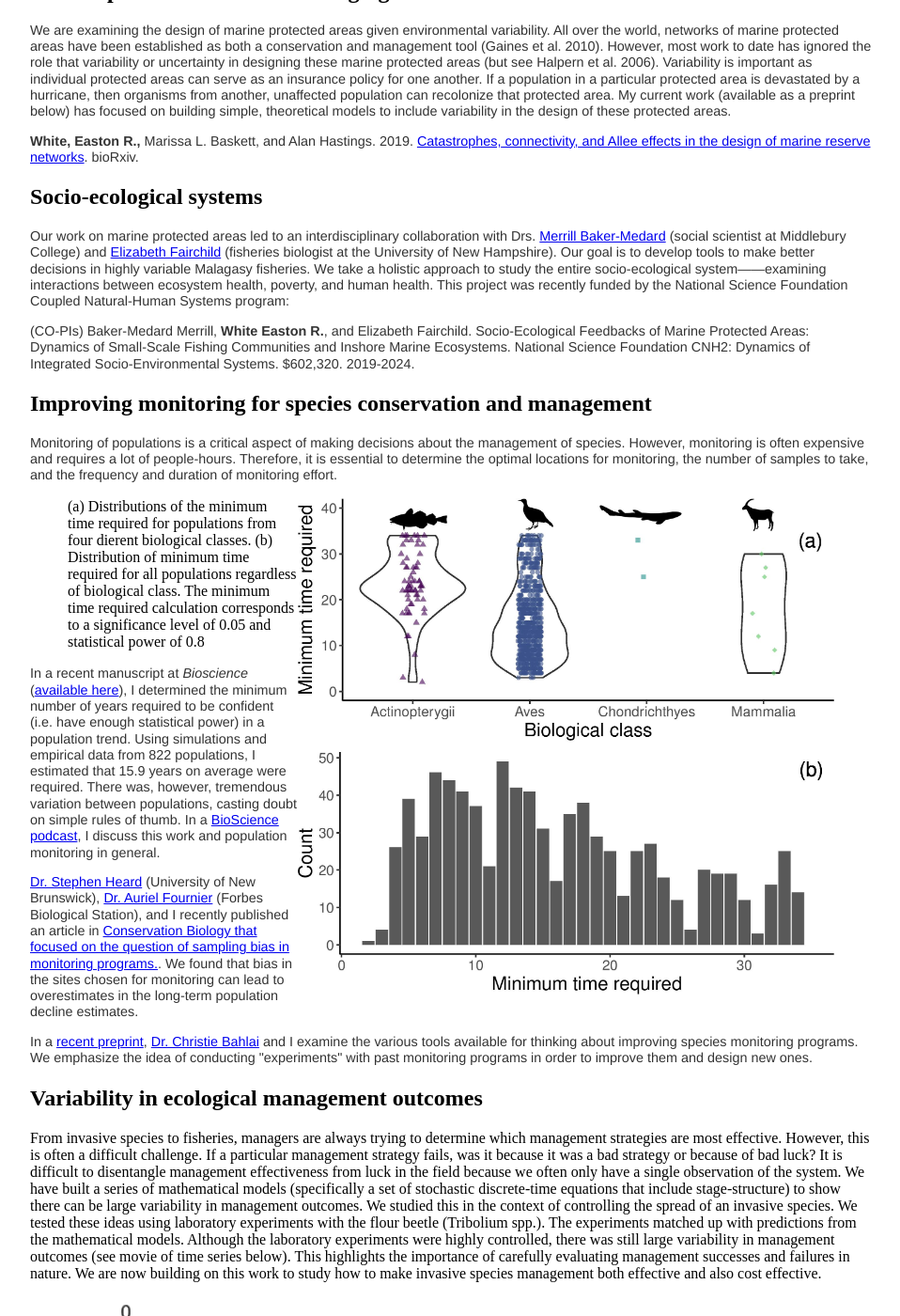
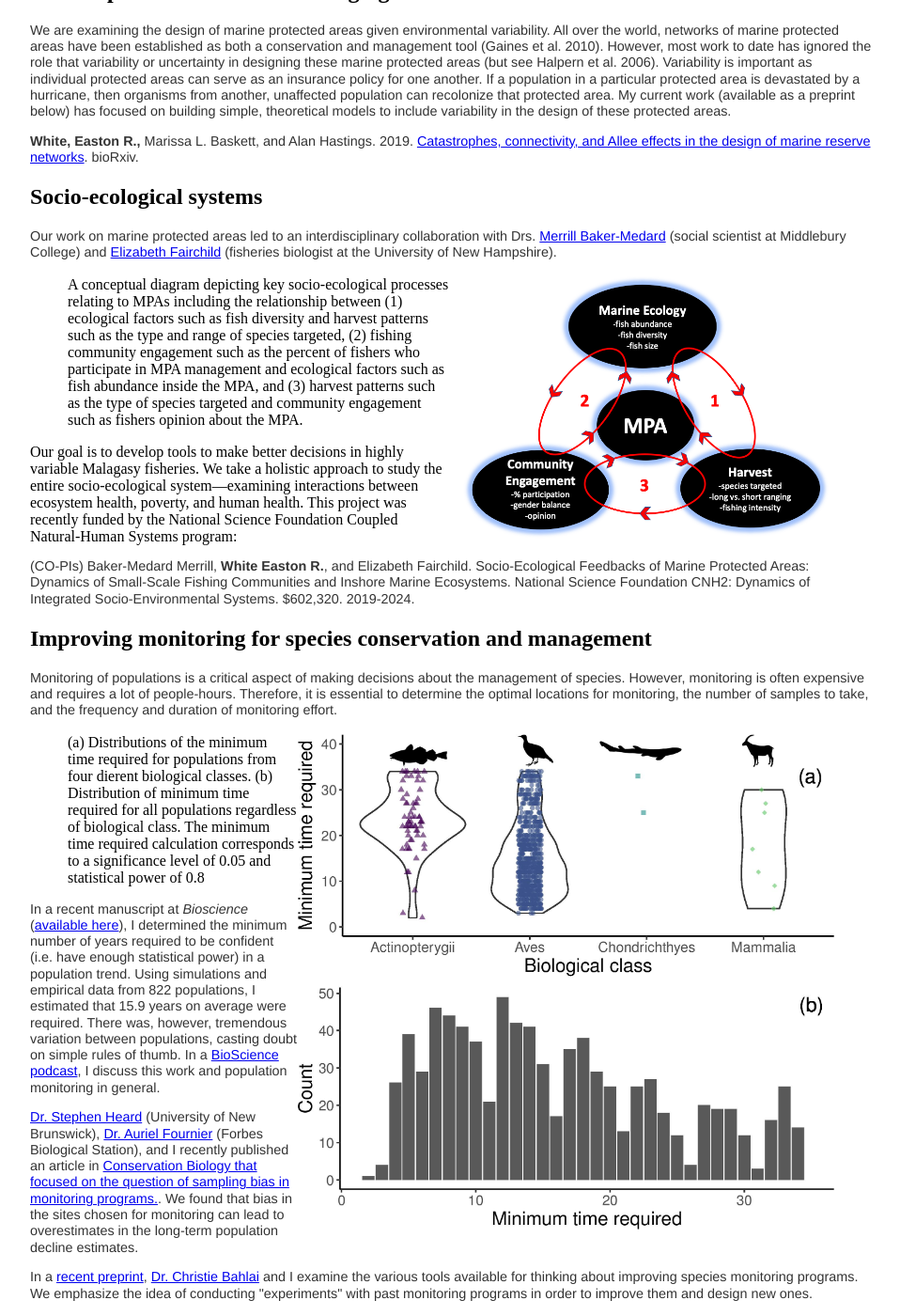
Before and after one commit to eastonwhite/eastonwhite.github.io, a Jekyll site: the page built from research/index.html, in a window 1280 px wide and 1400 px high, scrolled down 846 px. Shown: the whole window at 94% size, without its empty margins (160-1118 px from the left). Built offline with Jekyll 4.4.1, drawn with Linux system fonts in a browser that asks for light colours; some of the changed text lies outside the part shown.

Commit message:
added figure for socio-ecological system questions

```diff
--- a/research/index.html
+++ b/research/index.html
@@ -29,7 +29,14 @@ title: Easton R. White | Research
 
 <p><a name="SES"></a></p>
 <h2>Socio-ecological systems</h2>
-<p>Our work on marine protected areas led to an interdisciplinary collaboration with Drs. <a href="http://www.middlebury.edu/academics/es/faculty/node/480378" target="_blank" rel="noopener noreferrer">Merrill Baker-Medard</a> (social scientist at Middlebury College) and <a href="https://marine.unh.edu/faculty-member/elizabeth-fairchild" target="_blank" rel="noopener noreferrer">Elizabeth Fairchild</a> (fisheries biologist at the University of New Hampshire). Our goal is to develop tools to make better decisions in highly variable Malagasy fisheries. We take a holistic approach to study the entire socio-ecological system——examining interactions between ecosystem health, poverty, and human health. This project was recently funded by the National Science Foundation Coupled Natural-Human Systems program:</p>
+<p>Our work on marine protected areas led to an interdisciplinary collaboration with Drs. <a href="http://www.middlebury.edu/academics/es/faculty/node/480378" target="_blank" rel="noopener noreferrer">Merrill Baker-Medard</a> (social scientist at Middlebury College) and <a href="https://marine.unh.edu/faculty-member/elizabeth-fairchild" target="_blank" rel="noopener noreferrer">Elizabeth Fairchild</a> (fisheries biologist at the University of New Hampshire).
+
+ <figure>
+  <img src="/images/socio_eco_mpas.png" alt="socio-eco-system" align="right" style="width:50%">
+  <figcaption>A conceptual diagram depicting key socio-ecological processes relating to MPAs including the relationship between (1) ecological factors such as fish diversity and harvest patterns such as the type and range of species targeted, (2) fishing community engagement such as the percent of fishers who participate in MPA management and ecological factors such as fish abundance inside the MPA, and (3) harvest patterns such as the type of species targeted and community engagement such as fishers opinion about the MPA.</figcaption>
+</figure>
+
+Our goal is to develop tools to make better decisions in highly variable Malagasy fisheries. We take a holistic approach to study the entire socio-ecological system—examining interactions between ecosystem health, poverty, and human health. This project was recently funded by the National Science Foundation Coupled Natural-Human Systems program:</p>
 
 <p>(CO-PIs) Baker-Medard Merrill, <b>White Easton R.</b>, and Elizabeth Fairchild. Socio-Ecological Feedbacks of Marine Protected Areas: Dynamics of Small-Scale Fishing Communities and Inshore Marine Ecosystems. National Science Foundation CNH2: Dynamics of Integrated Socio-Environmental Systems. $602,320. 2019-2024. </p>
 
@@ -61,6 +68,10 @@ title: Easton R. White | Research
 From invasive species to fisheries, managers are always trying to determine which management strategies are most effective. However, this is often a difficult challenge. If a particular management strategy fails, was it because it was a bad strategy or because of bad luck? It is difficult to disentangle management effectiveness from luck in the field because we often only have a single observation of the system.
 
 We have built a series of mathematical models (specifically a set of stochastic discrete-time equations that include stage-structure) to show there can be large variability in management outcomes. We studied this in the context of controlling the spread of an invasive species. We tested these ideas using laboratory experiments with the flour beetle (Tribolium spp.). The experiments matched up with predictions from the mathematical models. Although the laboratory experiments were highly controlled, there was still large variability in management outcomes (see movie of time series below). This highlights the importance of carefully evaluating management successes and failures in nature. We are now building on this work to study how to make invasive species management both effective and also cost effective.
+
+<a href=https://www.doi.org/10.1073/pnas.1911440116><img src=../icons/2019_White_etal_PNAS.png style=height:30px title=journal alt=PDF>
+
+<strong>White, Easton R.</strong>,*Kyle Cox, Brett Melbourne, and Alan Hastings. In press. <a href=https://www.doi.org/10.1073/pnas.1911440116><Success and failure of ecological management is highly variable in an experimental test>. <em>Proceedings of the National Academy of Sciences</em>.
 
  <figure>
   <img src="/images/BeetleControl_timeseries.gif" alt="min_time" align="bottom" style="width:70%">
```
